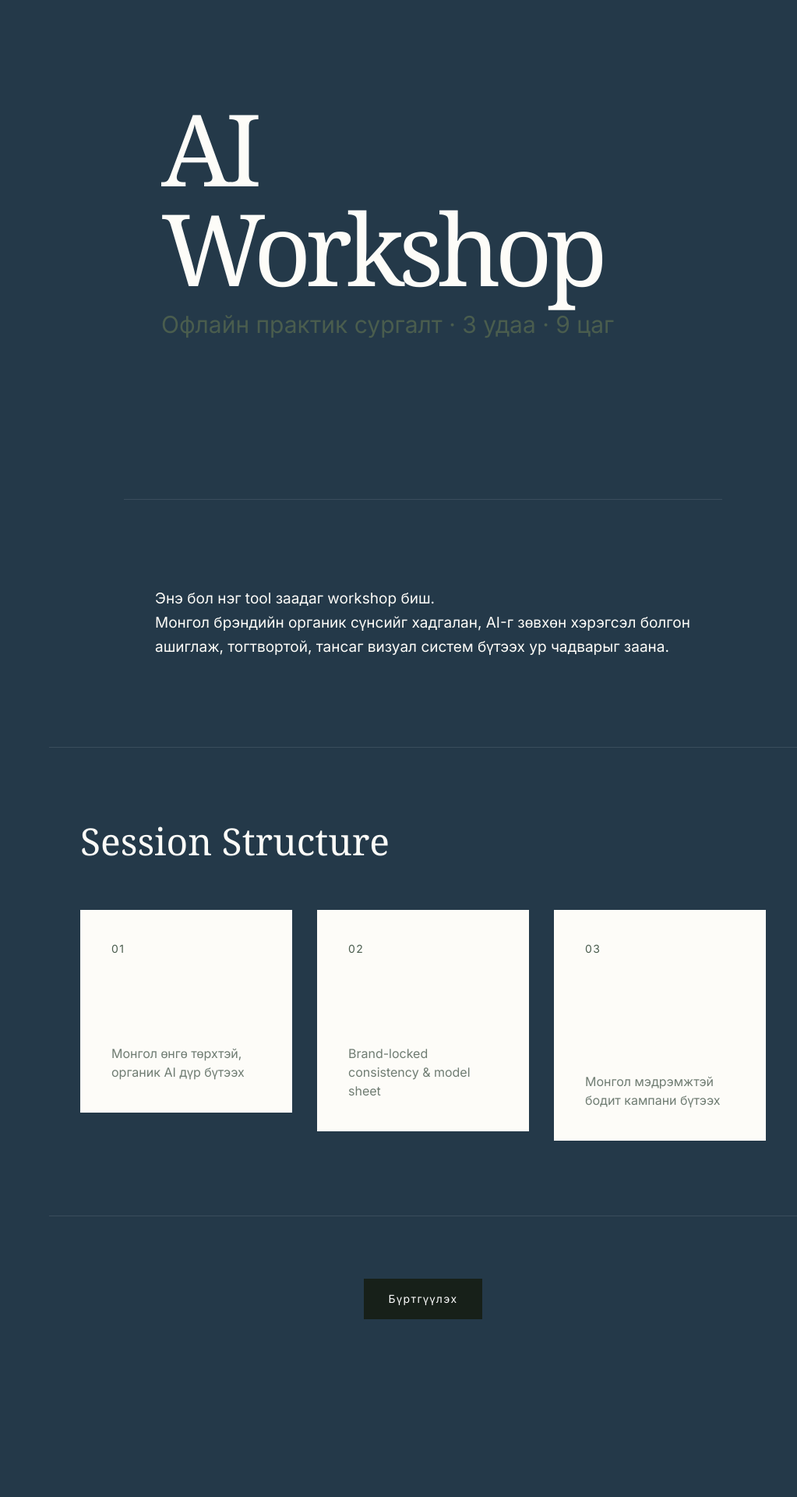
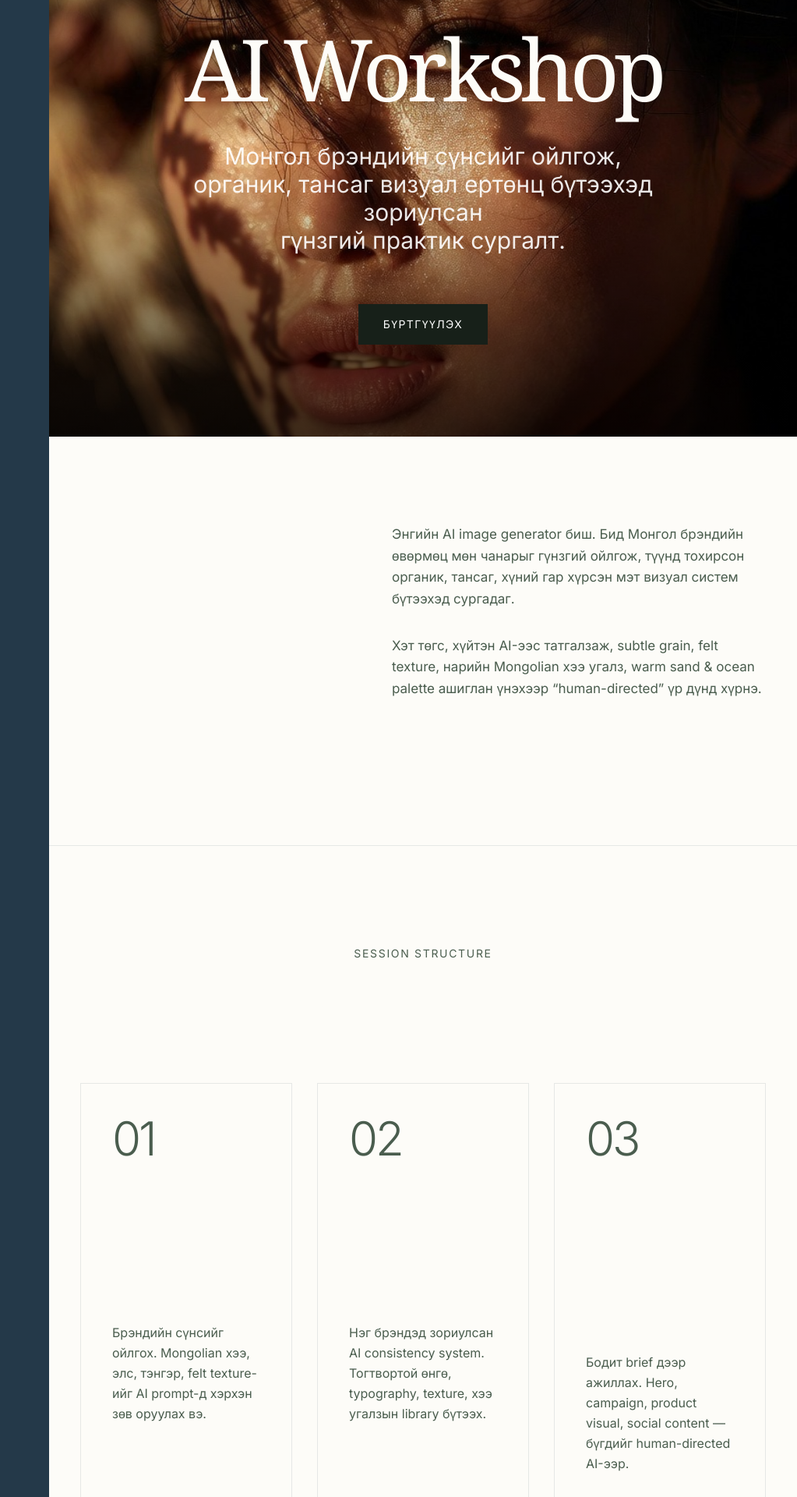
Before and after one commit to youheromongolia-spec/lucy-creative-ai-studio, a Next.js app: page /workshop in a window 1280 px wide. Shown: the part 160-2080 px from the top of the page at 78% size, without its empty margins (257-1280 px from the left). Before the commit the page ends 1932 px from the top, so only its background shows below. Built offline with nearby package versions, Linux system fonts and the light colour scheme; no server answers.

Commit message:
feat: luxury editorial homepage and workshop redesign

```diff
--- a/app/page.tsx
+++ b/app/page.tsx
@@ -1,106 +1,72 @@
-import PatternOverlay from "@/components/ui/PatternOverlay";
-import MasonryGallery from "@/components/sections/MasonryGallery";
-import Button from "@/components/ui/Button";
-import Link from "next/link";
+import PatternOverlay from '@/components/ui/PatternOverlay';
+import MasonryGallery from '@/components/sections/MasonryGallery';
+import Button from '@/components/ui/Button';
+import Link from 'next/link';
+import Image from 'next/image';
 
 export default function Home() {
   return (
     <>
-      {/* HERO SECTION */}
+      {/* HERO */}
       <PatternOverlay variant="hero" intensity={7}>
         <section className="min-h-screen flex items-center relative">
-          <div className="max-w-screen-2xl mx-auto px-6 md:px-10 pt-20 relative z-10">
-            <div className="max-w-[780px]">
-              <h1 className="heading-serif text-[64px] sm:text-[108px] md:text-[148px] leading-[0.84] tracking-[-0.07em]">
+          <div className="absolute inset-0">
+            <Image
+              src="/images/beauty-1.jpg"
+              alt="Lucy Gray R"
+              fill
+              className="object-cover"
+              priority
+            />
+            <div className="absolute inset-0 bg-gradient-to-b from-black/30 via-transparent to-black/60" />
+          </div>
+
+          <div className="relative z-10 max-w-screen-2xl mx-auto px-6 md:px-10 pt-20 w-full">
+            <div className="max-w-3xl">
+              <div className="mb-6 inline-block px-10 py-3 border border-white/60 text-xs tracking-[0.2em] text-white">
+                CREATIVE AI STUDIO • ULAANBAATAR
+              </div>
+
+              <h1 className="heading-serif text-[92px] md:text-[120px] leading-none tracking-[-0.06em] text-white mb-8">
                 Lucy Gray R
               </h1>
-              <p className="text-[#4A5D4E] text-xl sm:text-[34px] mt-3 tracking-wide">
-                Creative AI Studio
+
+              <p className="text-xl md:text-2xl text-white/90 max-w-2xl tracking-[-0.01em]">
+                We see the soul of the brand.<br />
+                AI is only the tool we use to reveal it.
               </p>
 
-              <div className="mt-12 md:mt-20 max-w-lg text-base md:text-[17.5px] leading-relaxed text-[#FDFCF8]/90">
-                Монгол брэндийн сүнсийг гүнзгий ойлгож,
-                <br />
-                AI-г зөвхөн хэрэгсэл болгон ашиглаж,
-                <br />
-                органик, тансаг, үнэн мэдрэмжтэй визуал ертөнц бүтээдэг студи.
-              </div>
-
-              <div className="mt-12 md:mt-16 flex flex-wrap gap-4 md:gap-6">
-                <Button variant="primary" size="large">
-                  SHOP ҮЗЭХ
-                </Button>
+              <div className="mt-16 flex flex-col sm:flex-row gap-6">
                 <Link href="/workshop">
-                  <Button variant="secondary" size="large">
-                    AI WORKSHOP
-                  </Button>
+                  <Button variant="primary" size="large">AI WORKSHOP</Button>
+                </Link>
+                <Link href="/shop">
+                  <Button variant="secondary" size="large">VIEW THE WORK</Button>
                 </Link>
               </div>
             </div>
           </div>
 
-          <div className="absolute bottom-16 left-1/2 -translate-x-1/2 text-[10px] tracking-[0.25em] text-white/30">
+          <div className="absolute bottom-12 left-1/2 -translate-x-1/2 text-white/70 text-xs tracking-widest flex flex-col items-center">
             SCROLL TO DISCOVER
+            <div className="w-px h-16 bg-white/30 mt-4" />
           </div>
         </section>
       </PatternOverlay>
 
-      {/* SIGNATURE LINE */}
-      <div className="border-t border-b border-white/10 py-6 text-center text-xs tracking-widest text-[#6F7C72]">
-        ALL IMAGES ON THIS SITE WERE CREATED USING AI — BUT THE DIRECTION IS
-        DEEPLY HUMAN
-      </div>
-
-      {/* MASONRY GALLERY */}
-      <MasonryGallery />
-
-      {/* POSITIONING STATEMENT */}
-      <section className="max-w-3xl mx-auto px-6 md:px-10 py-24 md:py-32 text-center border-t border-white/10">
-        <p className="heading-serif text-3xl md:text-[42px] leading-tight tracking-tight">
-          We create visual systems that feel
-          <br />
-          unmistakably Mongolian — organic, quiet, and quietly luxurious.
-        </p>
-
-        <p className="mt-12 md:mt-16 text-[#6F7C72] text-sm md:text-[15.5px] leading-relaxed">
-          Энгийн AI үйлчилгээ биш.
-          <br />
-          Брэндийн мөн чанарыг ойлгож, AI-г зөвхөн хэрэгсэл болгон ашиглаж,
-          <br />
-          илүү гүнзгий, илүү органик, илүү тансаг визуал ертөнц бүтээдэг студи.
-        </p>
+      {/* STATEMENT */}
+      <section className="max-w-screen-2xl mx-auto px-10 py-32">
+        <div className="max-w-3xl">
+          <p className="text-2xl leading-tight tracking-[-0.02em] text-[#4A5D4E]">
+            Монгол брэндийн сүнсийг гүнзгий ойлгож,<br />
+            AI-г зөвхөн хэрэгсэл болгон ашиглаж,<br />
+            органик, тансаг, үнэн мэдрэмжтэй визуал ертөнц бүтээдэг студи.
+          </p>
+        </div>
       </section>
 
-      {/* TEASER SECTION */}
-      <section className="max-w-screen-2xl mx-auto px-6 md:px-10 py-24 border-t border-white/10 grid md:grid-cols-2 gap-12">
-        <div>
-          <h2 className="heading-serif text-4xl md:text-5xl">AI Workshop</h2>
-          <p className="mt-6 text-[#6F7C72] leading-relaxed">
-            Офлайн практик сургалт • 3 удаа • 9 цаг
-            <br />
-            Монгол брэндэд зориулсан органик AI визуал ур чадвар
-          </p>
-          <Link
-            href="/workshop"
-            className="inline-block mt-10 border border-white/40 hover:border-white/70 px-10 py-4 text-sm tracking-widest transition-colors duration-300"
-          >
-            ДЭЛГЭРЭНГҮЙ ҮЗЭХ
-          </Link>
-        </div>
-
-        <div>
-          <h2 className="heading-serif text-4xl md:text-5xl">Work With Us</h2>
-          <p className="mt-6 text-[#6F7C72] leading-relaxed">
-            Брэндийнхээ дараагийн визуал бүлгийг хамт бүтээе
-          </p>
-          <Link
-            href="/work-with-us"
-            className="inline-block mt-10 border border-white/40 hover:border-white/70 px-10 py-4 text-sm tracking-widest transition-colors duration-300"
-          >
-            ХАМТРАН АЖИЛЛАХ
-          </Link>
-        </div>
-      </section>
+      {/* GALLERY */}
+      <MasonryGallery />
 
       {/* FOOTER */}
       <footer className="bg-[#243949] border-t border-white/10 py-20 text-center text-xs tracking-widest text-[#6F7C72]">
--- a/app/workshop/page.tsx
+++ b/app/workshop/page.tsx
@@ -1,53 +1,144 @@
+
+// app/workshop/page.tsx
+'use client';
+
+import Image from 'next/image';
 import PatternOverlay from '@/components/ui/PatternOverlay';
 import Button from '@/components/ui/Button';
-export default function AIWorkshop() {
+import Link from 'next/link';
+
+export default function WorkshopPage() {
   return (
-    <div className="bg-[#243949] text-[#FDFCF8] min-h-screen">
-      <PatternOverlay variant="hero" intensity={8}>
-        <section className="min-h-screen flex items-center relative">
-          <div className="max-w-screen-2xl mx-auto px-10 pt-20">
-            <div className="max-w-2xl">
-              <h1 className="heading-serif text-[92px] md:text-[128px] leading-none tracking-[-0.06em]">
-                AI Workshop
-              </h1>
-              <p className="text-[#4A5D4E] text-3xl mt-4">Офлайн практик сургалт · 3 удаа · 9 цаг</p>
-            </div>
+    <div className="bg-[#FDFCF8] text-[#243949] min-h-screen">
+      {/* HERO */}
+      <section className="relative h-[90vh] flex items-center justify-center overflow-hidden">
+        <div className="absolute inset-0">
+          <Image
+            src="/images/beauty-3.jpg"
+            alt="AI Workshop"
+            fill
+            className="object-cover"
+            priority
+          />
+          <PatternOverlay variant="hero" intensity={7} />
+          <div className="absolute inset-0 bg-gradient-to-b from-black/40 via-transparent to-black/70" />
+        </div>
+
+        <div className="relative z-10 text-center px-6 max-w-4xl">
+          <div className="mb-8 inline-flex items-center gap-3 px-8 py-3 border border-white/50 text-xs tracking-[0.18em] text-white">
+            3 УДАА • 9 ЦАГ • ОНЛАЙН + OFFLINE
           </div>
-        </section>
-      </PatternOverlay>
 
-      <section className="max-w-3xl mx-auto px-10 py-28 border-t border-white/10">
-        <p className="text-[19px] leading-relaxed">
-          Энэ бол нэг tool заадаг workshop биш.<br />
-          Монгол брэндийн органик сүнсийг хадгалан, AI-г зөвхөн хэрэгсэл болгон ашиглаж,
-          тогтвортой, тансаг визуал систем бүтээх ур чадварыг заана.
-        </p>
-      </section>
+          <h1 className="heading-serif text-[88px] md:text-[110px] leading-none tracking-[-0.06em] text-white mb-10">
+            AI Workshop
+          </h1>
 
-      <section className="px-10 py-24 border-t border-white/10">
-        <div className="max-w-screen-2xl mx-auto">
-          <h2 className="heading-serif text-5xl mb-16">Session Structure</h2>
-          <div className="grid md:grid-cols-3 gap-8">
-            {[
-              { num: "01", title: "Persona үүсгэх", desc: "Монгол өнгө төрхтэй, органик AI дүр бүтээх" },
-              { num: "02", title: "Ижил төрх хадгалах", desc: "Brand-locked consistency & model sheet" },
-              { num: "03", title: "Campaign & Product Composite", desc: "Монгол мэдрэмжтэй бодит кампани бүтээх" },
-            ].map((s, i) => (
-              <PatternOverlay key={i} variant="border" intensity={6}>
-                <div className="bg-[#FDFCF8] text-[#172019] p-10 h-full">
-                  <div className="text-[#4A5D4E] text-sm tracking-widest mb-4">{s.num}</div>
-                  <h3 className="heading-serif text-3xl mb-6">{s.title}</h3>
-                  <p className="text-[#6F7C72]">{s.desc}</p>
-                </div>
-              </PatternOverlay>
-            ))}
+          <p className="text-2xl md:text-3xl text-white/90 max-w-2xl mx-auto leading-tight">
+            Монгол брэндийн сүнсийг ойлгож,<br />
+            органик, тансаг визуал ертөнц бүтээхэд зориулсан<br />
+            гүнзгий практик сургалт.
+          </p>
+
+          <div className="mt-16">
+            <Link href="#session" passHref legacyBehavior>
+              <a>
+                <Button variant="primary" size="large">
+                  БҮРТГҮҮЛЭХ
+                </Button>
+              </a>
+            </Link>
           </div>
         </div>
       </section>
 
-      <div className="text-center py-20 border-t border-white/10">
-        <Button variant="primary" size="large">Бүртгүүлэх</Button>
-      </div>
+      {/* STATEMENT */}
+      <section className="max-w-screen-2xl mx-auto px-10 py-28 border-b border-[#243949]/10">
+        <div className="grid md:grid-cols-12 gap-20">
+          <div className="md:col-span-5">
+            <h2 className="heading-serif text-6xl tracking-[-0.04em] leading-none">
+              We don’t teach prompts.<br />
+              We teach brand soul.
+            </h2>
+          </div>
+          <div className="md:col-span-7 text-[17px] leading-relaxed text-[#4A5D4E] max-w-2xl">
+            <p className="mb-8">
+              Энгийн AI image generator биш. Бид Монгол брэндийн өвөрмөц мөн чанарыг гүнзгий ойлгож,
+              түүнд тохирсон органик, тансаг, хүний гар хүрсэн мэт визуал систем бүтээхэд сургадаг.
+            </p>
+            <p>
+              Хэт төгс, хүйтэн AI-ээс татгалзаж, subtle grain, felt texture,
+              нарийн Mongolian хээ угалз, warm sand & ocean palette ашиглан
+              үнэхээр “human-directed” үр дүнд хүрнэ.
+            </p>
+          </div>
+        </div>
+      </section>
+
+      {/* SESSION STRUCTURE */}
+      <section id="session" className="max-w-screen-2xl mx-auto px-10 py-32">
+        <div className="text-center mb-20">
+          <div className="text-[#4A5D4E] tracking-[0.12em] text-sm mb-4">SESSION STRUCTURE</div>
+          <h2 className="heading-serif text-6xl tracking-[-0.04em]">3 үе шат • 9 цаг</h2>
+        </div>
+
+        <div className="grid md:grid-cols-3 gap-8">
+          {[
+            {
+              num: "01",
+              title: "Монгол өнгө төрх, органик AI дүр бүтээх",
+              desc: "Брэндийн сүнсийг ойлгох. Mongolian хээ, элс, тэнгэр, felt texture-ийг AI prompt-д хэрхэн зөв оруулах вэ."
+            },
+            {
+              num: "02",
+              title: "Brand-locked consistency & model sheet",
+              desc: "Нэг брэндэд зориулсан AI consistency system. Тогтвортой өнгө, typography, texture, хээ угалзын library бүтээх."
+            },
+            {
+              num: "03",
+              title: "Монгол мэдрэмжтэй бодит кампани бүтээх",
+              desc: "Бодит brief дээр ажиллах. Hero, campaign, product visual, social content — бүгдийг human-directed AI-ээр."
+            }
+          ].map((session, i) => (
+            <div key={i} className="group border border-[#243949]/10 p-10 hover:border-[#4A5D4E] transition-all duration-500">
+              <div className="text-[#4A5D4E] text-6xl font-light mb-8 tracking-tighter">{session.num}</div>
+              <h3 className="heading-serif text-3xl mb-6 leading-tight">{session.title}</h3>
+              <p className="text-[#4A5D4E] leading-relaxed">{session.desc}</p>
+            </div>
+          ))}
+        </div>
+
+        <div className="mt-20 text-center">
+          <Button variant="primary" size="large">
+            БҮРТГҮҮЛЭХ — 9 ЦАГИЙН СУРГАЛТ
+          </Button>
+          <p className="mt-6 text-sm text-[#6F7C72]">Дараагийн элсэлт: 2026 оны 4-р сар</p>
+        </div>
+      </section>
+
+      {/* WORK WITH US TEASER */}
+      <section className="bg-[#243949] text-[#FDFCF8] py-32">
+        <div className="max-w-screen-2xl mx-auto px-10 text-center">
+          <h2 className="heading-serif text-6xl tracking-[-0.04em] mb-8">
+            Work With Us
+          </h2>
+          <p className="text-xl max-w-xl mx-auto mb-12 text-white/80">
+            Өөрийн брэндийн тансаг визуал системийг бидэнтэй хамт бүтээмээр байна уу?
+          </p>
+          <Link href="/work-with-us" passHref legacyBehavior>
+            <a>
+              <Button variant="secondary" size="large">
+                ХАМТРАН АЖИЛЛАХ
+              </Button>
+            </a>
+          </Link>
+        </div>
+      </section>
+
+      {/* FOOTER */}
+      <footer className="border-t border-[#243949]/10 py-12 text-center text-xs tracking-widest text-[#6F7C72]">
+        © Lucy Gray R Creative AI Studio • Ulaanbaatar, Mongolia<br />
+        All visuals are human-directed using AI as a creative partner
+      </footer>
     </div>
   );
 }
```
